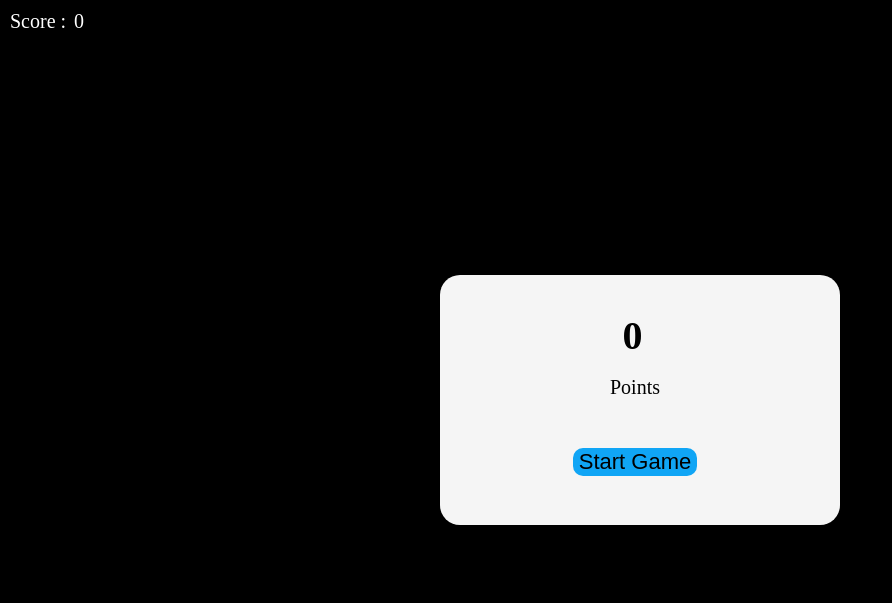
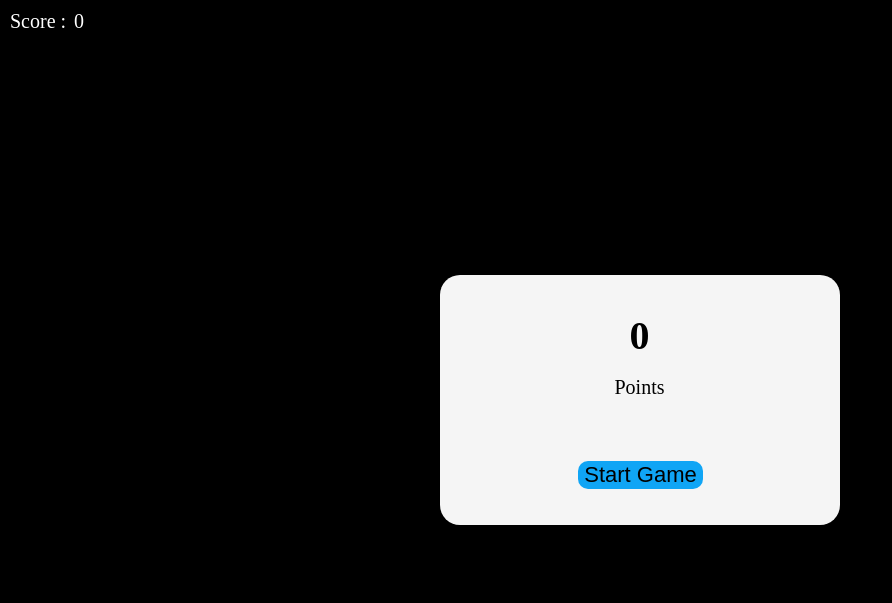
Before and after one commit to Abhirup-02/Projectile-shoot, a plain HTML site: page index.html in a window 1280 px wide. Shown: the whole page, without its empty margins (0-892 px from the left). Drawn offline with nearby package versions, Linux system fonts and the light colour scheme.

Commit message:
fixed alignment

```diff
--- a/index.html
+++ b/index.html
@@ -1,17 +1,19 @@
 <!DOCTYPE html>
 <html lang="en">
+
     <head>
         <meta charset="UTF-8">
         <meta http-equiv="X-UA-Compatible" content="IE=edge">
         <meta name="viewport" content="width=device-width, initial-scale=1.0">
-    <title>Projectile</title>
+        <title>Projectile Shooting</title>
         <style>
-        body{
+            body {
                 margin: 0;
-            background:black;
+                background: black;
                 overflow: hidden;
             }
-        div{
+
+            div {
                 position: fixed;
                 color: white;
                 font-size: 20px;
@@ -19,84 +21,83 @@
                 left: 10px;
                 user-select: none;
             }
-        #score{
+
+            #score {
                 margin-left: 3px;
             }
-        .start{
-            position : absolute;
+
+            .start {
+                top: 50%;
+                left: 50%;
+                transform: translate(-50%, -50%);
                 width: 400px;
                 height: 250px;
                 background: whitesmoke;
-            top: 50%;
-            left: 50%;
-            transform: translate(-50%,-50%);
                 display: flex;
-            align-items: center;
-            justify-content: center;
                 border-radius: 20px;
             }
-        .point{
-            position: absolute;
+
+            .point {
                 display: flex;
                 align-items: center;
                 justify-content: center;
                 flex-direction: column;
+                left: -0.5px;
+                width: 100%;
                 color: black;
-            z-index: 1;
             }
-        .point h1{
-            margin-left: 155px;
+
+            p {
+                margin-top: -10px;
             }
-        p{
-            margin-top: -10px;
-            margin-left: 160px;
-        }
-        .game{
-            position : absolute;
-            width: 100vw;
-            top: 50%;
-            left: 50%;
-            transform: translate(-50%,-50%);
+
+            .game {
+                position: relative;
+                top: 30%;
+                width: 100%;
+                left: 0.5px;
                 display: flex;
                 align-items: center;
                 justify-content: center;
-            background:blue;
             }
-        button{
-            position: absolute;
-            margin-top: 220px;
-            margin-left: 160px;
+
+            button {
                 border: none;
                 cursor: pointer;
                 font-size: 1.1em;
-            transform:scale(1);
+                transform: scale(1);
                 transition: 0.4s ease-in;
                 background: #10a5f5;
                 border-radius: 10px;
             }
-        button:hover{
+
+            button:hover {
                 transform: scale(1.1);
             }
         </style>
     </head>
+
     <body>
         <div>
-        <span>Score :</span><span id="score">  0</span>
+            <span>Score :</span><span id="score"> 0</span>
         </div>
         <div class="start">
             <div class="point">
                 <h1>0</h1>
                 <p>Points</p>
+            </div>
             <div class="game">
                 <button id="hello">Start Game</button>
-        </div>
             </div>
         </div>
 
         <canvas></canvas>
 
 
-    <script src="https://cdnjs.cloudflare.com/ajax/libs/gsap/3.10.3/gsap.min.js" integrity="sha512-6zTDRWNxo8vI6JZYDCwhrJpg5icK3P4HNnW3czsO5Scb3lAoPDam+/wF3eog4hxcl0h44d0XlIcFkuoSaWHQ2g==" crossorigin="anonymous" referrerpolicy="no-referrer"></script>
+        <script src="https://cdnjs.cloudflare.com/ajax/libs/gsap/3.10.3/gsap.min.js"
+            integrity="sha512-6zTDRWNxo8vI6JZYDCwhrJpg5icK3P4HNnW3czsO5Scb3lAoPDam+/wF3eog4hxcl0h44d0XlIcFkuoSaWHQ2g=="
+            crossorigin="anonymous" referrerpolicy="no-referrer"></script>
         <script src="./app.js"></script>
     </body>
+
 </html>
```
Lines whose indentation alone changed are shown as unchanged.
